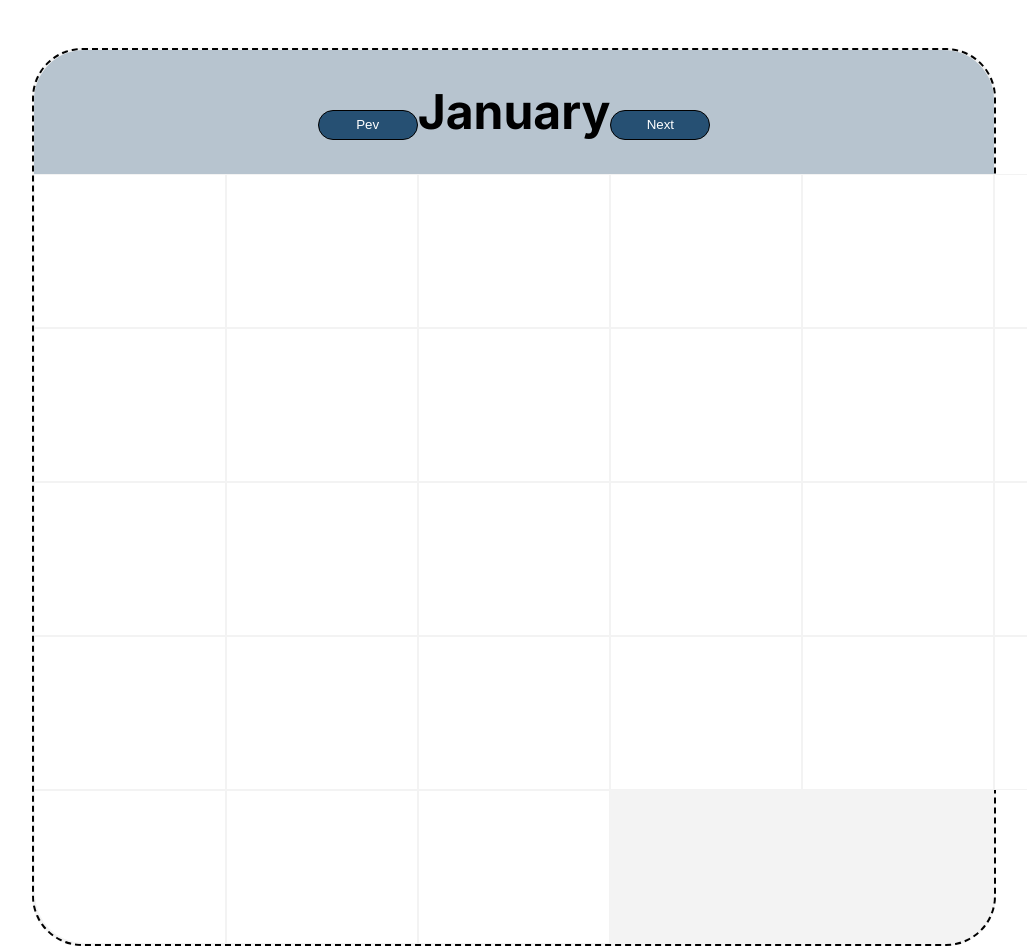
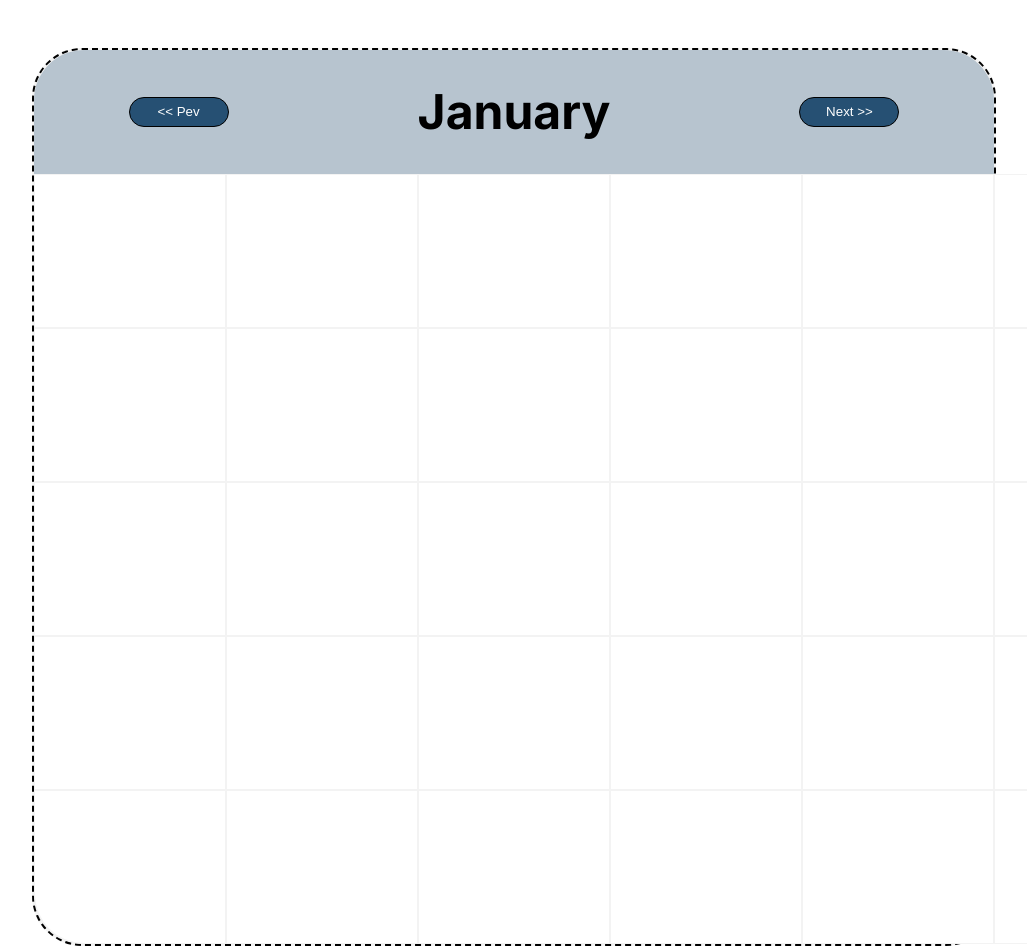
Before and after one commit to Asalagi/nextjs, a Next.js app: page /calendar in a window 1280 px wide. Shown: the top 946 px of the page, without its empty margins (126-1153 px from the left). Built offline with nearby package versions, Linux system fonts and the light colour scheme.

Commit message:
space out title and buttons

```diff
--- a/app/calendar/calendar.css
+++ b/app/calendar/calendar.css
@@ -30,7 +30,8 @@
 .title-container {
     display: flex;
     background-color: #B7C4CF;
-    justify-content: center;
+    justify-content: space-around;
+    align-items: center;
     border-top-left-radius: 50px;
     border-top-right-radius: 50px;
 }
@@ -48,6 +49,7 @@
     color: black;
     border: 1px solid #F3F3F3;
 }
+
 .week-box:nth-child(29) {
     background-color: white;
     width: 158px;
@@ -58,6 +60,16 @@
     border: 1px solid #F3F3F3;
 }
 
+.week-box:nth-child(35) {
+    background-color: white;
+    width: 158px;
+    height: 120px;
+    padding: 1rem;
+    color: black;
+    border-bottom-right-radius: 50px;
+    border: 1px solid #F3F3F3;
+}
+
 .day-box {
     background-color: #F3F3F3;
     padding: 1rem;
--- a/app/calendar/page.js
+++ b/app/calendar/page.js
@@ -7,7 +7,7 @@
 
     const dayLoop = () => {
         let days = [];
-        for (let i = 1; i <= 31; i++) {
+        for (let i = 1; i <= 35; i++) {
             days.push(i);
         }
         return days;
@@ -36,17 +36,16 @@
     <div>
         <div className="calendar-wrapper">
             <div className="title-container">
-                <h1 className="month-title">
-                    <button className="calendar-btn" onClick={handlePrevMonth}>Pev</button>
-                        {months[month]}
-                    <button className="calendar-btn" onClick={handleNextMonth}>Next</button>
-                </h1>
+                 <button className="calendar-btn" onClick={handlePrevMonth}>{'<<'} Pev</button>
+                    <h1 className="month-title">{months[month]}</h1>
+                <button className="calendar-btn" onClick={handleNextMonth}>Next {'>>'}</button>
             </div>
-        <div className="calendar-table">
+
+          <div className="calendar-table">
             {dayLoop().map(days => (
                 <div className='week-box' key={days}></div>
             ))}
-        </div>
+          </div>
 
         </div>
     </div>
```
